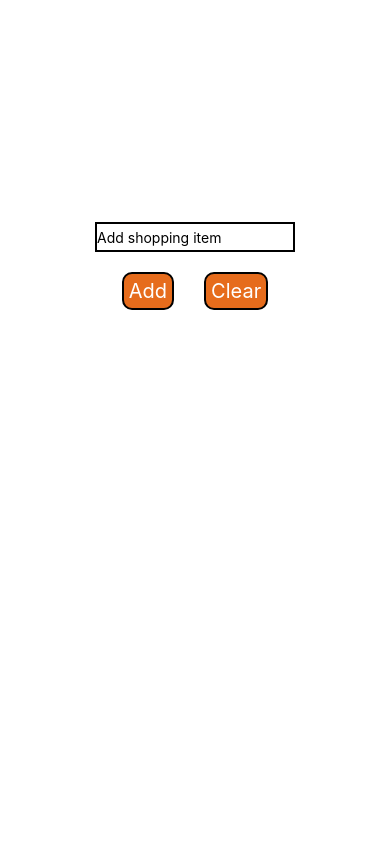
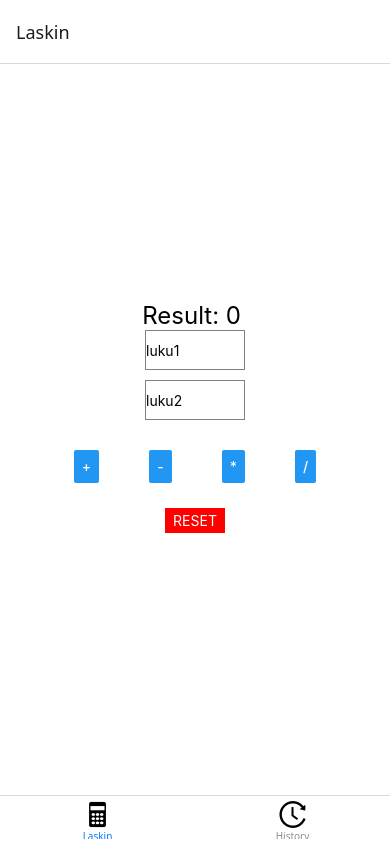
Before and after one commit to teemarom/mobiiliohjelmointi, a React Native app: screen / in a window 390 px wide. Built offline with nearby package versions, Linux system fonts and the light colour scheme.

Commit message:
laskin navigoinnilla doned

```diff
--- a/App.tsx
+++ b/App.tsx
@@ -1,17 +1,54 @@
-import { StatusBar } from 'expo-status-bar';
-import { Keyboard, StyleSheet, Text, TouchableWithoutFeedback, View } from 'react-native';
+import { Keyboard, StyleSheet, TouchableWithoutFeedback, } from 'react-native';
+
 import Laskin from './Laskin';
-import Arvauspeli from './Arvauspeli';
-import Ostoslista from './Ostoslista';
+import History from './History';
+
+import { NavigationContainer } from '@react-navigation/native';
+import { createBottomTabNavigator } from '@react-navigation/bottom-tabs';
+import { useState } from 'react';
+
+import Entypo from '@expo/vector-icons/Entypo';
+import AntDesign from '@expo/vector-icons/AntDesign';
 
 
+
+const Tab = createBottomTabNavigator();
+
 export default function App() {
+  const [laskut, setLaskut] = useState<string[]>([]);
+
   return (
-    <TouchableWithoutFeedback onPress={Keyboard.dismiss}>
-      <View style={styles.container}>
-        <Ostoslista />
-      </View>
-    </TouchableWithoutFeedback>
+    <NavigationContainer>
+      <TouchableWithoutFeedback onPress={Keyboard.dismiss}>
+        <Tab.Navigator>
+          <Tab.Screen
+            name="Laskin"
+            options={{
+              tabBarIcon: ({color, size}) => (
+                <Entypo name="calculator" size={28} color="black" />
+              ),
+            }}>
+            {() => (
+              <Laskin
+                laskut={laskut}
+                setLaskut={setLaskut}
+              />
+            )}
+          </Tab.Screen>
+          <Tab.Screen
+          name="History"
+          options={{
+            tabBarIcon: ({color, size}) => (
+              <AntDesign name="history" size={28} color="black" />
+            )
+          }}>
+            {() => (
+              <History laskut={laskut} />
+            )}
+          </Tab.Screen>
+        </Tab.Navigator>
+      </TouchableWithoutFeedback>
+    </NavigationContainer>
   );
 }
 
--- /dev/null
+++ b/History.tsx
@@ -0,0 +1,49 @@
+import { FlatList, StyleSheet, Text, View } from "react-native";
+
+type HistoryProps = {
+    laskut: string[];
+}
+
+export default function History({ laskut }: HistoryProps) {
+    return (
+        <View style={styles.container}>
+
+            <View>
+                <Text style={styles.heading}>Laskuhistoria</Text>
+                <FlatList
+                    style={styles.flatlist}
+                    contentContainerStyle={styles.flatlistContent}
+                    data={laskut}
+                    renderItem={({ item }) => <Text style={styles.flatlistItem}>{item}</Text>}
+                />
+            </View>
+        </View>
+
+    );
+}
+
+const styles = StyleSheet.create({
+    container: {
+        paddingTop: 200,
+        flex: 1,
+        backgroundColor: '#fff',
+        alignItems: 'center',
+        justifyContent: 'center',
+    },
+    flatlist: {
+        height: 200,
+        width: 300,
+    },
+    flatlistContent: {
+        alignItems: "center",
+    },
+    flatlistItem: {
+        fontSize: 22
+    },
+    heading: {
+        textAlign: "center",
+        fontSize: 32,
+        marginBottom: 10,
+        textDecorationLine: "underline"
+    }
+});
--- a/Laskin.tsx
+++ b/Laskin.tsx
@@ -1,11 +1,15 @@
 import { useState } from 'react';
-import { Button, Keyboard, Pressable, StyleSheet, Text, TextInput, View, FlatList } from 'react-native';
+import { Button, Keyboard, Pressable, StyleSheet, Text, TextInput, View, KeyboardAvoidingView, Platform } from 'react-native';
 
-export default function Laskin() {
+type LaskinProps = {
+    laskut: string[];
+    setLaskut: React.Dispatch<React.SetStateAction<string[]>>
+}
+
+export default function Laskin({ laskut, setLaskut }: LaskinProps) {
     const [luku1, setLuku1] = useState("");
     const [luku2, setLuku2] = useState("");
     const [vastaus, setVastaus] = useState("0");
-    const [laskut, setLaskut] = useState<string[]>([]);
 
     const plus = () => {
         const tulos = (String(Number(luku1) + Number(luku2)))
@@ -39,9 +43,12 @@ export default function Laskin() {
     }
 
     return (
+        <KeyboardAvoidingView
+            style={styles.keyboardView}
+            behavior={Platform.OS === 'ios' ? 'padding' : 'height'}>
             <Pressable onPress={Keyboard.dismiss} style={styles.container}>
                 {/* vastaus */}
-        <Text style={{fontSize:24}}>Result: {vastaus} </Text>
+                <Text style={{ fontSize: 24 }}>Result: {vastaus} </Text>
 
                 {/* luku1 */}
                 <TextInput style={styles.input}
@@ -57,33 +64,23 @@ export default function Laskin() {
                     onChangeText={setLuku2}></TextInput>
                 {/* painikkeet */}
                 <View style={styles.buttons}>
-            <Button title="+" onPress={plus}/>
-            <Button title="-" onPress={miinus}/>
-            <Button title="*" onPress={kerto}/>
-            <Button title="/" onPress={jako}/>
+                    <Button title="+" onPress={plus} />
+                    <Button title="-" onPress={miinus} />
+                    <Button title="*" onPress={kerto} />
+                    <Button title="/" onPress={jako} />
                 </View>
                 {/* reset */}
                 <Pressable onPress={reset}>
                     <Text style={styles.reset}> RESET </Text>
                 </Pressable>
 
-        {laskut.length > 0 &&
-        (<View>
-        <Text style={{textAlign: "center", fontSize:16, marginBottom: 10}}>History</Text>
-        <FlatList
-            style={styles.flatlist}
-            contentContainerStyle={styles.flatlistContent}
-            data={laskut}
-            renderItem={({item}) => <Text>{item}</Text>}
-        />
-        </View>)}
             </Pressable>
+        </KeyboardAvoidingView>
     );
 }
 
 const styles = StyleSheet.create({
     container: {
-        paddingTop: 200,
         flex: 1,
         backgroundColor: '#fff',
         alignItems: 'center',
@@ -105,14 +102,13 @@ const styles = StyleSheet.create({
         marginTop: 25,
         borderWidth: 4,
         borderColor: 'red',
-        marginBottom: 25
+        marginBottom: 25,
+        backgroundColor: "red",
+        color: "white"
     },
-    flatlist:{
-        height: 200,
-        width: 300,
+    keyboardView: {
+        flex: 1,
     },
-    flatlistContent: {
-        alignItems: "center"
-    }
+
 
 });
--- a/Ostoslista.tsx
+++ /dev/null
@@ -1,109 +0,0 @@
-import { useState } from "react";
-import { Button, FlatList, Keyboard, Pressable, ScrollView, StyleSheet, Text, TextInput, TouchableWithoutFeedback, View } from "react-native";
-
-export default function Ostoslista() {
-
-    type ListItem = {
-        ostos: string
-    }
-
-    const [ostos, setOstos] = useState("")
-    const [lista, setLista] = useState<string[]>([])
-
-    const addOstos = () => {
-        if (ostos.trim() === "") {
-            return
-        }
-        setLista([...lista, ostos])
-        setOstos("")
-    }
-
-    const clearList = () => {
-        setLista([])
-        setOstos("")
-    }
-
-    const removeItem =(index:number) => {
-        setLista(lista.filter((_, i) => i !== index))
-    }
-
-    return (
-
-        <View style={styles.container}>
-            {/*INPUT*/}
-            <TextInput style={styles.input}
-                placeholder="Add shopping item"
-                onChangeText={setOstos}
-                value={ostos}
-            ></TextInput>
-
-            {/*BUTTONS*/}
-            <View style={styles.buttonContainer}>
-                <Pressable style={styles.button} onPress={addOstos}>
-                    <Text style={styles.buttonText}>Add</Text>
-                </Pressable>
-                <Pressable style={styles.button} onPress={clearList}>
-                    <Text style={styles.buttonText}>Clear</Text>
-                </Pressable>
-            </View>
-
-            {/*FLATLIST*/}
-            {lista.length > 0 && (
-                <View style={styles.flatlistView}>
-                    <Text style={{ fontSize: 26, fontStyle: "italic" }}>Shopping List 🛒 </Text>
-                    <FlatList style={styles.flatlist}
-                        data={lista}
-                        renderItem={({ item, index }) =>
-                            <View style={{ alignItems: "center", flexDirection: "row"}}>
-                                <Text style={styles.flatlisttxt}>{item}</Text>
-                                    <Button onPress={() => removeItem(index)} title="🗑️"></Button>
-                            </View>}>
-
-                    </FlatList>
-                </View>
-            )}
-        </View>
-
-
-    );
-}
-
-const styles = StyleSheet.create({
-    container: {
-        height: 400
-    },
-    input: {
-        borderWidth: 2,
-        height: 30,
-        width: 200
-    },
-    buttonContainer: {
-        flexDirection: "row",
-        gap: 30,
-        justifyContent: "center",
-        marginBottom: 20
-    },
-    button: {
-        marginTop: 20,
-    },
-    buttonText: {
-        fontSize: 20,
-        borderWidth: 2,
-        padding: 5,
-        borderRadius: 10,
-        color: "white",
-        backgroundColor: "#e66c1c"
-    },
-    flatlist: {
-        marginTop: 20,
-        width: 200,
-    },
-    flatlisttxt: {
-        fontSize: 18,
-        fontFamily: "Georgia",
-    },
-    flatlistView: {
-        alignItems: "center"
-    }
-
-});
```
Also changed, not shown: Arvauspeli.tsx (deleted, +0 -94 lines), package.json (+6 -1 lines), 1 other file (tests, documents, lock files or other folders). Lines whose indentation alone changed are shown as unchanged.
